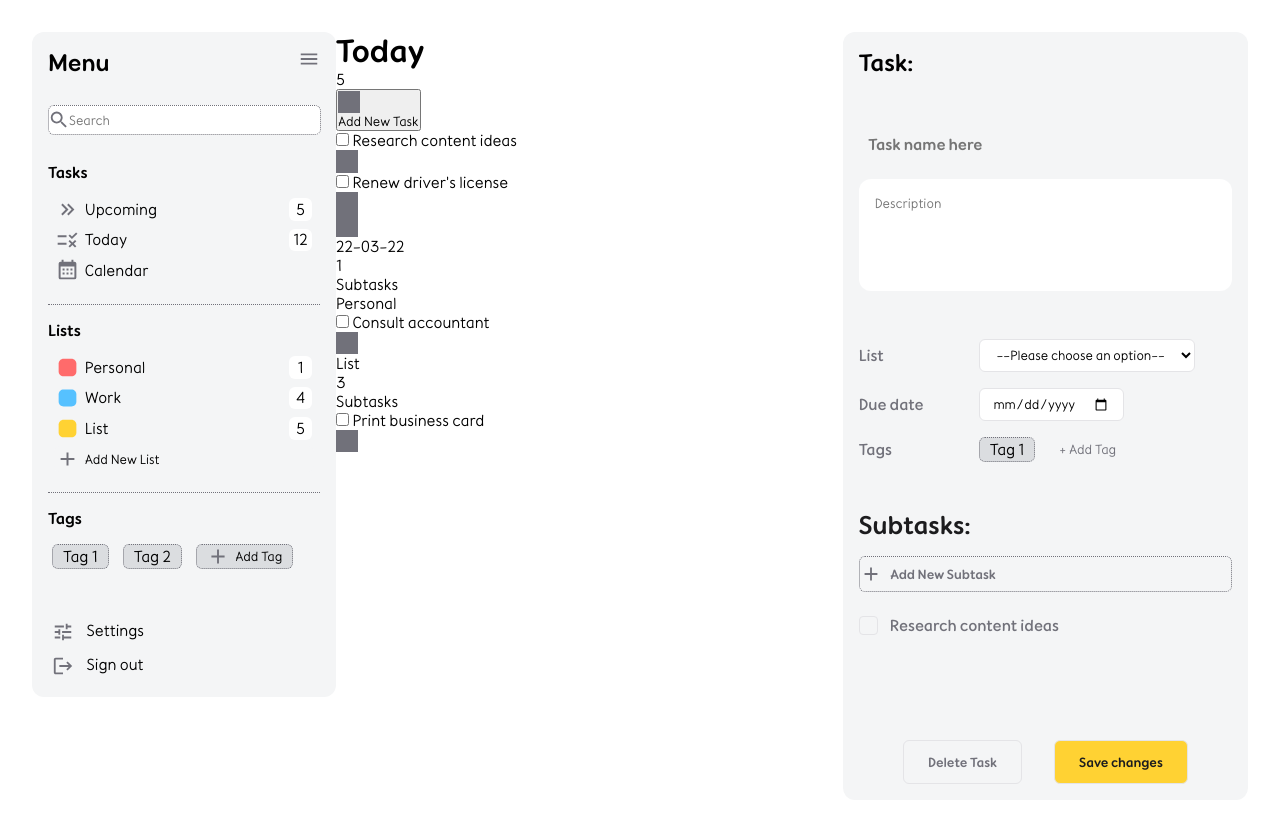
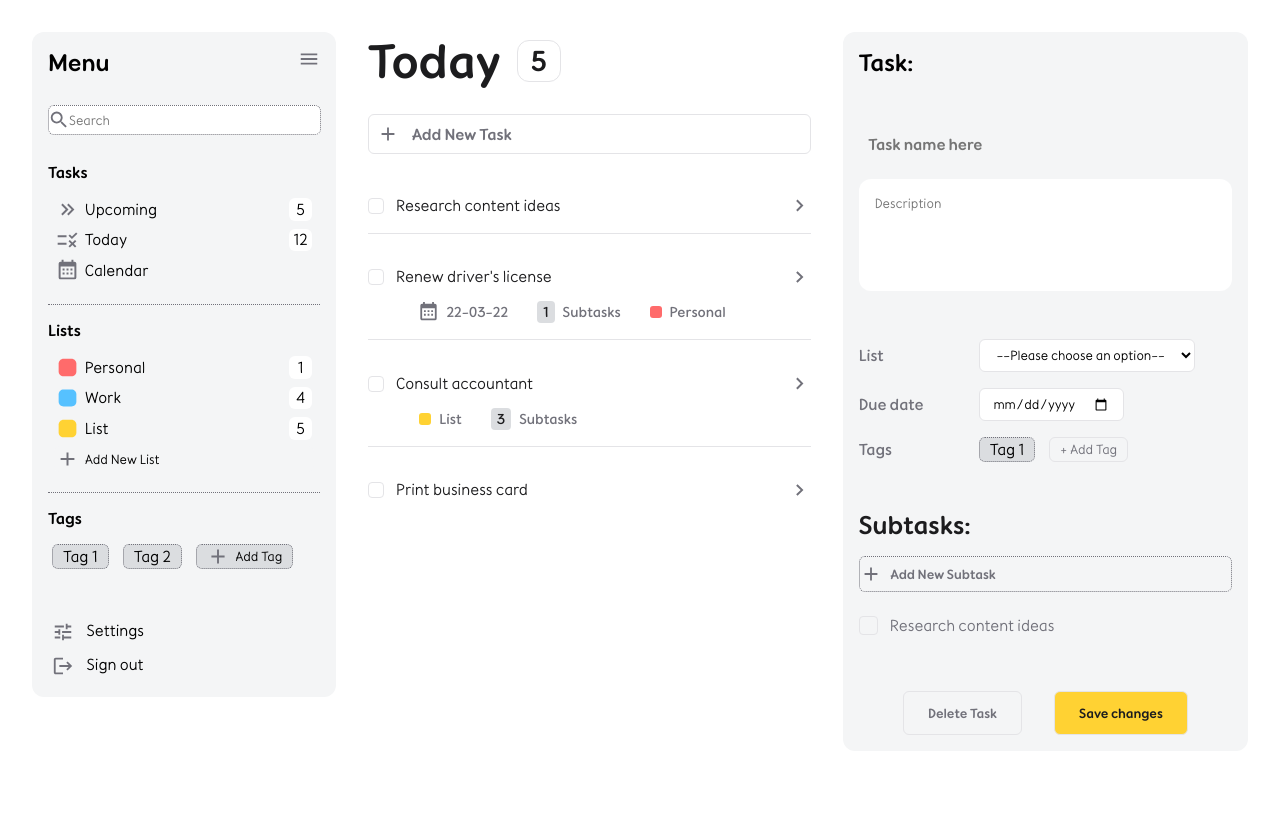
Before and after one commit to LechintanJoshua/to-do-list, a website built with webpack: page src/index.html in a window 1280 px wide. Built offline with nearby package versions, Linux system fonts and the light colour scheme.

Commit message:
Finish main html and css design

```diff
--- a/src/index.html
+++ b/src/index.html
@@ -3,7 +3,7 @@
 <head>
     <meta charset="UTF-8">
     <meta name="viewport" content="width=device-width, initial-scale=1.0">
-    <title>Document</title>
+    <title>To Do List</title>
 </head>
 <body>
     <div class="menu">
@@ -130,6 +130,7 @@
                         <span>Renew driver's license</span>
                     </label>
                     <div class="icon"></div>
+                </div>
 
                 <div class="task-meta">
                     <div class="meta-badge">
@@ -146,7 +147,6 @@
                     </div>
                 </div>
             </div>
-            </div>
 
             <div class="task-item">
                 <div class="task-main">
@@ -159,11 +159,11 @@
 
                 <div class="task-meta">
                     <div class="meta-badge">
-                        <div class="list-color"></div>
+                        <div class="list-color list-yellow"></div>
                         List
                     </div>
                     <div class="meta-badge">
-                        <div class="badge-number list-color">3</div>
+                        <div class="badge-number">3</div>
                         Subtasks
                     </div>
                 </div>
--- a/src/index.js
+++ b/src/index.js
@@ -2,3 +2,4 @@ import './styles/style.css';
 import './styles/iconStyle.css';
 import './styles/menuStyle.css';
 import './styles/taskCrStyle.css';
+import './styles/mid-panel.css'
--- a/src/styles/iconStyle.css
+++ b/src/styles/iconStyle.css
@@ -82,3 +82,27 @@
     cursor: pointer;
     background-color: var(--text-primary);
 }
+
+.add-new-task .icon {
+    -webkit-mask-image: url('../icons/plus.svg');
+    mask-image: url('../icons/plus.svg');
+    background-color: var(--text-secondary);
+}
+
+.task-main .icon {
+    -webkit-mask-image: url('../icons/chevron-right.svg');
+    mask-image: url('../icons/chevron-right.svg');
+    background-color: var(--text-secondary);
+}
+
+.task-main .icon:hover {
+    cursor: pointer;
+    transition: 0.1s;
+    background-color: var(--text-primary);
+}
+
+.calendar-icon {
+    -webkit-mask-image: url('../icons/calendar-month.svg');
+    mask-image: url('../icons/calendar-month.svg');
+    background-color: var(--text-secondary);
+}
--- a/src/styles/mid-panel.css
+++ b/src/styles/mid-panel.css
@@ -4,6 +4,155 @@
     flex-direction: column;
     gap: 1.5rem;
     padding: 0 2rem;
-    height: calc(100dvh - (var(--body-pad) * 2));
-    overflow-y: auto;
 }
+
+.header-title {
+    display: flex;
+    align-items: center;
+    gap: 1rem;
+    color: var(--text-primary);
+}
+
+.header-title h1 {
+    font-size: 3rem;
+    font-weight: bold;
+}
+
+.header-number {
+    font-size: 1.8rem;
+    font-weight: bold;
+    border: 1px solid var(--border-color);
+    padding: 0.2rem 0.8rem;
+    border-radius: var(--corners-12);
+    color: var(--text-primary);
+}
+
+.add-new-task {
+    display: flex;
+    align-items: center;
+    gap: 12px;
+    width: 100%;
+    padding: 8px;
+    background-color: var(--bg-main);
+    border: 1px solid var(--border-color);
+    border-radius: var(--corners-6);
+    color: var(--text-secondary);
+    font-weight: bold;
+    font-size: 1rem;
+}
+
+.add-new-task:hover {
+    cursor: pointer;
+    background-color: var(--bg-menu);
+    transition: 0.1s;
+}
+
+.tasks-container {
+    display: flex;
+    flex-direction: column;
+    gap: 1rem;
+}
+
+.task-item {
+    border-bottom: 1px solid var(--border-color);
+    padding: 1rem 0;
+    display: flex;
+    flex-direction: column;
+    gap: 0.8rem;
+}
+
+
+.task-item:last-child {
+    border-bottom: none;
+}
+
+.task-main {
+    display: flex;
+    justify-content: space-between;
+    align-items: center;
+}
+
+.custom-checkbox {
+    display: flex;
+    align-items: center;
+    gap: 12px;
+    color: var(--text-primary);
+}
+
+.custom-checkbox:hover {
+    cursor: pointer;
+    font-weight: 600;
+    transition: 0.1s;
+}
+
+.custom-checkbox input[type="checkbox"] {
+    appearance: none;
+    -webkit-appearance: none;
+    width: 1rem;
+    height: 1rem;
+    border: 1.5px solid var(--border-color);
+    border-radius: 4px;
+    background-color: transparent;
+    cursor: pointer;
+    display: flex;
+    justify-content: center;
+    align-items: center;
+}
+
+.custom-checkbox input[type="checkbox"]:checked {
+    background-color: var(--text-secondary);
+    border-color: var(--text-secondary);
+}
+
+.custom-checkbox input[type="checkbox"]:checked::after {
+    content: '✓';
+    color: var(--bg-main);
+    font-size: 0.9rem;
+    font-weight: bold;
+}
+
+.task-meta {
+    display: flex;
+    gap: 0.8rem;
+    align-items: center;
+    padding-left: 2.2rem;
+    flex-wrap: wrap;
+}
+
+.meta-badge {
+    display: flex;
+    align-items: center;
+    gap: 8px;
+    color: var(--text-secondary);
+    font-size: 0.9rem;
+    font-weight: 600;
+    padding-left: 1rem;
+}
+
+.meta-badge:hover {
+    cursor: pointer;
+    color: var(--text-primary);
+    transition: 0.1s;
+}
+
+.meta-badge .icon {
+    width: 1.2rem;
+    width: 1.2rem;
+}
+
+.badge-number {
+    background-color: var(--bg-element);
+    padding: 2px 6px;
+    border-radius: 4px;
+    color: var(--text-primary);
+}
+
+.list-color {
+    width: 12px;
+    height: 12px;
+    border-radius: 3px;
+}
+
+.list-red { background-color: var(--accent-red); }
+.list-yellow { background-color: var(--accent-yellow); }
+.list-blue {background-color: var(--accent-blue);}
--- a/src/styles/taskCrStyle.css
+++ b/src/styles/taskCrStyle.css
@@ -1,6 +1,5 @@
 .task-cr {
     grid-column: 3/4;
-    height: calc(100dvh - (var(--body-pad) * 2));
     overflow-y: auto;
 }
 
@@ -82,9 +81,10 @@
 
 .but-opt button {
     background-color: transparent;
-    border: none;
     color: var(--text-secondary);
     cursor: pointer;
+    border: 1px solid var(--border-color);
+    border-radius: var(--corners-6);
     display: flex;
     align-items: center;
     padding: 2px 10px;
@@ -120,12 +120,20 @@
     align-items: center;
     gap: 12px;
     padding: 0.5rem 0;
+}
+
+.subtask-item:hover {
     cursor: pointer;
 }
 
 .subtask-item span {
     color: var(--text-secondary);
-    font-weight: 600;
+    font-weight: normal;
+}
+
+.subtask-item:hover span{
+    font-weight: bold;
+    color: var(--text-primary);
 }
 
 .subtask-item input[type="checkbox"] {
```
Also changed, not shown: src/icons/chevron-right.svg (added). Lines whose indentation alone changed are shown as unchanged.
